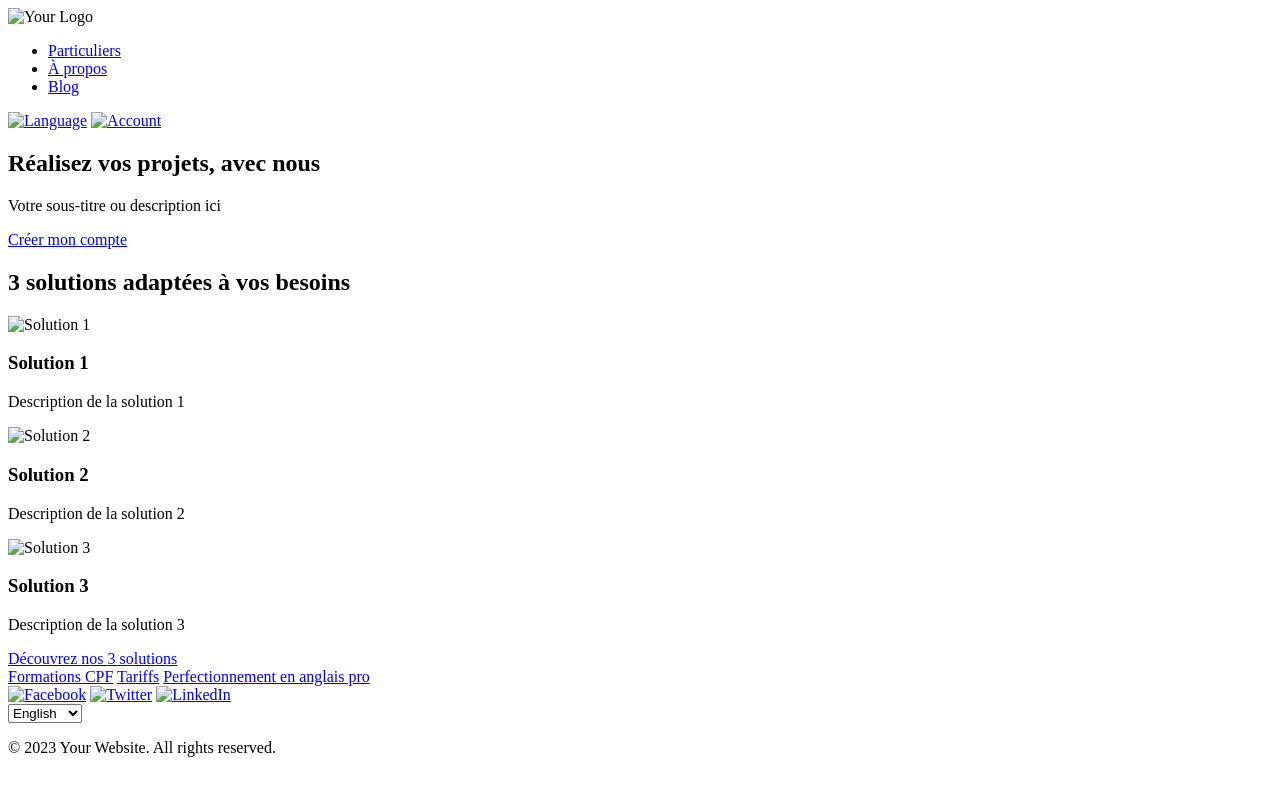
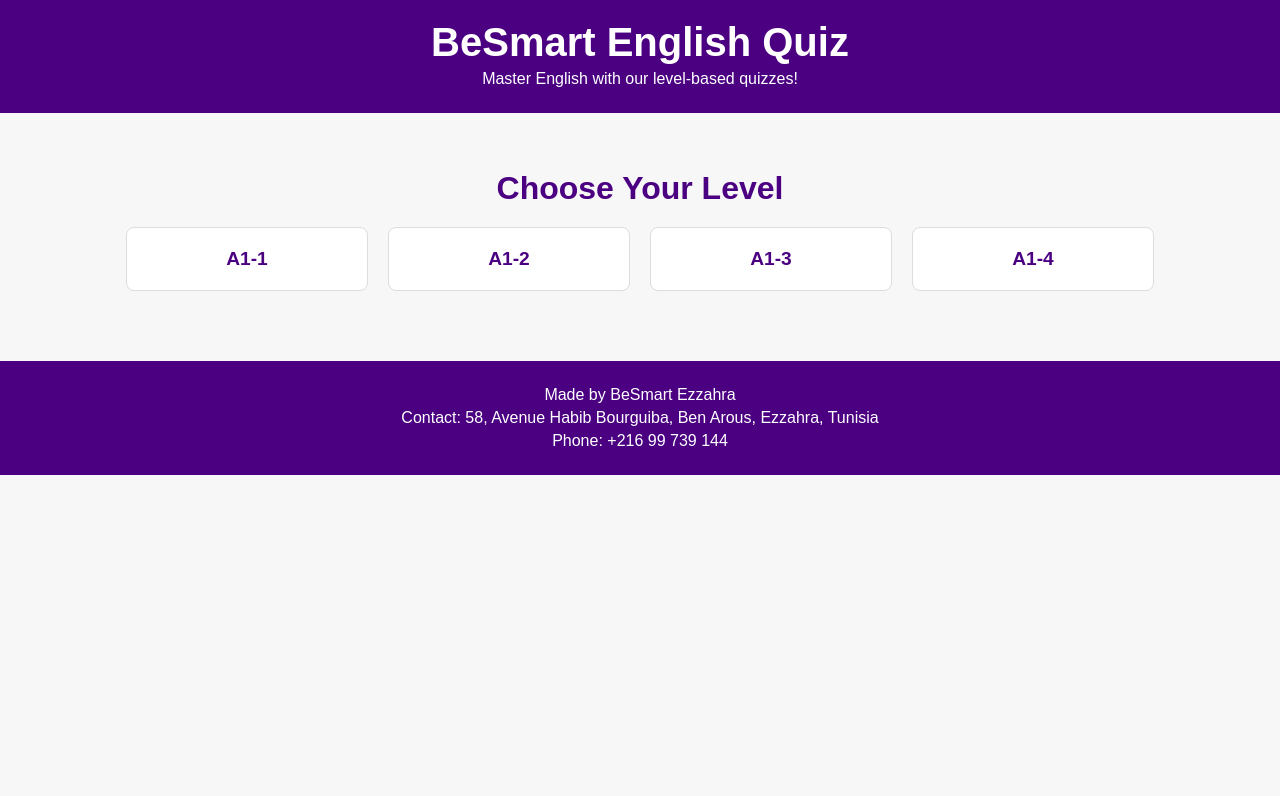
Before and after one commit to besmartezzahra/besmartquizzes, a plain HTML site: page public/index.html in a window 1280 px wide. Drawn offline with Linux system fonts and the light colour scheme.

Commit message:
Update index.html

```diff
--- a/public/index.html
+++ b/public/index.html
@@ -3,75 +3,102 @@
 <head>
     <meta charset="UTF-8">
     <meta name="viewport" content="width=device-width, initial-scale=1.0">
-    <title>Your Website Title</title>
-    <link rel="stylesheet" href="style.css">
+    <title>BeSmart English Quiz</title>
+    <style>
+        body {
+            font-family: Arial, sans-serif;
+            margin: 0;
+            padding: 0;
+            background-color: #f7f7f7;
+        }
+        header {
+            background-color: #4b0082;
+            color: white;
+            padding: 20px;
+            text-align: center;
+        }
+        header h1 {
+            margin: 0;
+            font-size: 2.5em;
+        }
+        header p {
+            margin: 5px 0;
+        }
+        .main-content {
+            padding: 30px;
+            text-align: center;
+        }
+        .main-content h2 {
+            color: #4b0082;
+            font-size: 2em;
+            margin-bottom: 20px;
+        }
+        .categories {
+            display: flex;
+            flex-wrap: wrap;
+            justify-content: center;
+            gap: 20px;
+        }
+        .category {
+            background-color: white;
+            border: 1px solid #ddd;
+            border-radius: 8px;
+            width: 200px;
+            padding: 20px;
+            text-align: center;
+            transition: transform 0.2s;
+        }
+        .category:hover {
+            transform: scale(1.05);
+            box-shadow: 0px 4px 10px rgba(0, 0, 0, 0.2);
+        }
+        .category a {
+            text-decoration: none;
+            color: #4b0082;
+            font-size: 1.2em;
+            font-weight: bold;
+        }
+        footer {
+            background-color: #4b0082;
+            color: white;
+            padding: 20px;
+            text-align: center;
+            margin-top: 40px;
+        }
+        footer p {
+            margin: 5px 0;
+        }
+    </style>
 </head>
 <body>
     <header>
-        <nav>
-            <div class="logo">
-                <img src="logo.png" alt="Your Logo">
-            </div>
-            <ul class="nav-links">
-                <li><a href="#">Particuliers</a></li>
-                <li><a href="#">À propos</a></li>
-                <li><a href="#">Blog</a></li>
-            </ul>
-            <div class="nav-icons">
-                <a href="#"><img src="language-icon.png" alt="Language"></a>
-                <a href="#"><img src="account-icon.png" alt="Account"></a>
-            </div>
-        </nav>
+        <h1>BeSmart English Quiz</h1>
+        <p>Master English with our level-based quizzes!</p>
     </header>
 
-    <main>
-        <section class="hero">
-            <h1>Réalisez vos projets, avec nous</h1>
-            <p>Votre sous-titre ou description ici</p>
-            <a href="#" class="cta-button">Créer mon compte</a>
-        </section>
-
-        <section class="solutions">
-            <h2>3 solutions adaptées à vos besoins</h2>
-            <div class="solution">
-                <img src="solution1.png" alt="Solution 1">
-                <h3>Solution 1</h3>
-                <p>Description de la solution 1</p>
+    <div class="main-content">
+        <h2>Choose Your Level</h2>
+        <div class="categories">
+            <div class="category">
+                <a href="/A1-1.html">A1-1</a>
             </div>
-            <div class="solution">
-                <img src="solution2.png" alt="Solution 2">
-                <h3>Solution 2</h3>
-                <p>Description de la solution 2</p>
+            <div class="category">
+                <a href="/A1-2.html">A1-2</a>
             </div>
-            <div class="solution">
-                <img src="solution3.png" alt="Solution 3">
-                <h3>Solution 3</h3>
-                <p>Description de la solution 3</p>
+            <div class="category">
+                <a href="/A1-3.html">A1-3</a>
             </div>
-            <a href="#" class="cta-button">Découvrez nos 3 solutions</a>
-        </section>
-    </main>
+            <div class="category">
+                <a href="/A1-4.html">A1-4</a>
+            </div>
+            <!-- Add more levels as needed -->
+        </div>
+    </div>
 
     <footer>
-        <div class="footer-links">
-            <a href="#">Formations CPF</a>
-            <a href="#">Tariffs</a>
-            <a href="#">Perfectionnement en anglais pro</a>
-        </div>
-        <div class="social-icons">
-            <a href="#"><img src="facebook.png" alt="Facebook"></a>
-            <a href="#"><img src="twitter.png" alt="Twitter"></a>
-            <a href="#"><img src="linkedin.png" alt="LinkedIn"></a>
-        </div>
-        <div class="language-select">
-            <select>
-                <option>English</option>
-                <option>Français</option>
-            </select>
-        </div>
-        <div class="legal">
-            <p>&copy; 2023 Your Website. All rights reserved.</p>
-        </div>
+        <p>Made by BeSmart Ezzahra</p>
+        <p>Contact: 58, Avenue Habib Bourguiba, Ben Arous, Ezzahra, Tunisia</p>
+        <p>Phone: +216 99 739 144</p>
     </footer>
 </body>
 </html>
```
